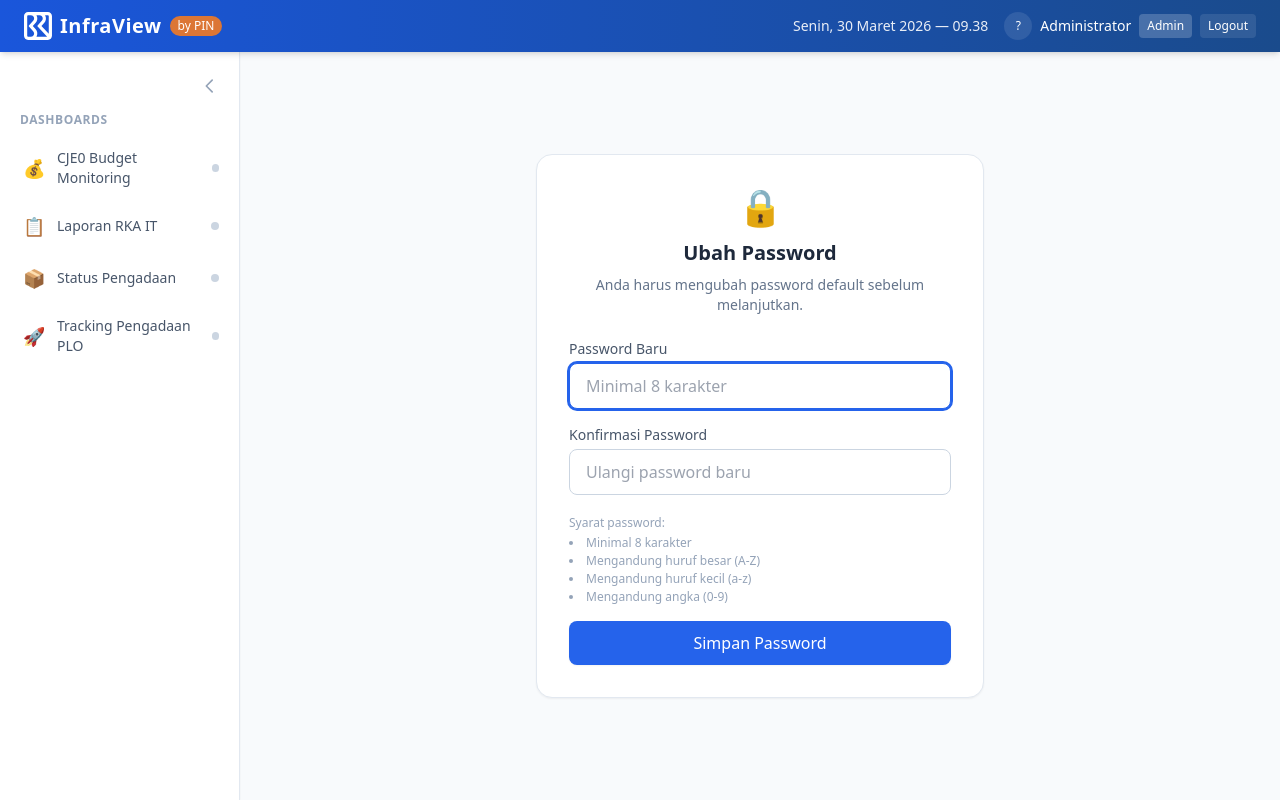
After one commit to itsmhp/InfraView, a Flask app: page /change-password in a window 1280 px wide. The commit adds this page. Run offline with Flask 3, Linux system fonts and the light colour scheme; a user stored in the database is signed in; some libraries are stand-ins or nearby versions.

Commit message:
Add session security, auto-logout, CSRF, and force password change
- Remove redundant breadcrumb from dashboard view
- Add "Login Terakhir" column to user management (with WIB filter)
- Add auto-logout after 10min inactivity with 60s countdown popup
- Add CSRF protection on all POST forms (flask-wtf)
- Add force password change on first login (must_change_password)
- Add password strength validation (8 chars, upper/lower/digit)
- Add rate limiting on login (5 attempts per 5 min per IP)
- Add security headers (X-Content-Type-Options, X-Frame-Options, etc)
- Add secure session cookie config (HttpOnly, SameSite, 1-day remember)

Co-Authored-By: Claude Opus 4.6 <noreply@anthropic.com>

```diff
--- a/app.py
+++ b/app.py
@@ -1,8 +1,12 @@
-from flask import Flask, render_template
-from flask_login import LoginManager
+from datetime import timedelta
+from flask import Flask, render_template, redirect, url_for, request
+from flask_login import LoginManager, current_user
+from flask_wtf.csrf import CSRFProtect
 from config import Config
 from models import db
 from models.user import User
+
+csrf = CSRFProtect()
 
 
 def create_app():
@@ -11,6 +15,14 @@ def create_app():
 
     # Init extensions
     db.init_app(app)
+    csrf.init_app(app)
+
+    # Jinja filter: UTC → WIB (UTC+7)
+    @app.template_filter('wib')
+    def wib_filter(dt):
+        if dt is None:
+            return None
+        return dt + timedelta(hours=7)
 
     login_manager = LoginManager()
     login_manager.login_view = 'auth.login'
@@ -50,6 +62,23 @@ def create_app():
     def forbidden(e):
         return render_template('errors/403.html'), 403
 
+    # Security headers
+    @app.after_request
+    def set_security_headers(response):
+        response.headers['X-Content-Type-Options'] = 'nosniff'
+        response.headers['X-Frame-Options'] = 'SAMEORIGIN'
+        response.headers['X-XSS-Protection'] = '1; mode=block'
+        response.headers['Referrer-Policy'] = 'strict-origin-when-cross-origin'
+        return response
+
+    # Force password change if required
+    @app.before_request
+    def check_password_change():
+        if current_user.is_authenticated and getattr(current_user, 'must_change_password', False):
+            allowed = ('auth.change_password', 'auth.logout', 'static')
+            if request.endpoint not in allowed:
+                return redirect(url_for('auth.change_password'))
+
     # Create tables + seed
     with app.app_context():
         db.create_all()
@@ -60,6 +89,10 @@ def create_app():
         if 'last_login' not in cols:
             with db.engine.connect() as conn:
                 conn.execute(text("ALTER TABLE users ADD COLUMN last_login TIMESTAMP;"))
+                conn.commit()
+        if 'must_change_password' not in cols:
+            with db.engine.connect() as conn:
+                conn.execute(text("ALTER TABLE users ADD COLUMN must_change_password BOOLEAN DEFAULT TRUE;"))
                 conn.commit()
         # Seed default users if not exist
         if not User.query.filter_by(username='admin').first():
--- a/config.py
+++ b/config.py
@@ -10,6 +10,12 @@ class Config:
     SQLALCHEMY_TRACK_MODIFICATIONS = False
     MAX_CONTENT_LENGTH = 10 * 1024 * 1024  # 10 MB max upload
 
+    # Session & cookie security
+    SESSION_COOKIE_HTTPONLY = True
+    SESSION_COOKIE_SAMESITE = 'Lax'
+    REMEMBER_COOKIE_DURATION = 86400  # 1 day (seconds) instead of Flask-Login default 365 days
+    REMEMBER_COOKIE_HTTPONLY = True
+
     # Fix for Render PostgreSQL URI (postgres:// -> postgresql://)
     if SQLALCHEMY_DATABASE_URI and SQLALCHEMY_DATABASE_URI.startswith('postgres://'):
         SQLALCHEMY_DATABASE_URI = SQLALCHEMY_DATABASE_URI.replace('postgres://', 'postgresql://', 1)
--- a/requirements.txt
+++ b/requirements.txt
@@ -1,6 +1,7 @@
 flask==3.1.1
 flask-sqlalchemy==3.1.1
 flask-login==0.6.3
+flask-wtf==1.2.2
 gunicorn==23.0.0
 python-dotenv==1.1.0
 psycopg2-binary==2.9.10
--- a/routes/auth.py
+++ b/routes/auth.py
@@ -1,10 +1,25 @@
+import time
+from collections import defaultdict
 from datetime import datetime, timezone
 from flask import Blueprint, render_template, redirect, url_for, flash, request
 from flask_login import login_user, logout_user, login_required, current_user
 from models import db
-from models.user import User
+from models.user import User, validate_password
 
 auth_bp = Blueprint('auth', __name__)
+
+# Simple in-memory rate limiter
+_login_attempts = defaultdict(list)
+
+
+def _is_rate_limited(ip, max_attempts=5, window=300):
+    """Check if IP has exceeded login attempts (5 per 5 minutes)."""
+    now = time.time()
+    _login_attempts[ip] = [t for t in _login_attempts[ip] if now - t < window]
+    if len(_login_attempts[ip]) >= max_attempts:
+        return True
+    _login_attempts[ip].append(now)
+    return False
 
 
 @auth_bp.route('/login', methods=['GET', 'POST'])
@@ -13,13 +28,18 @@ def login():
         return redirect(url_for('main.hub'))
 
     if request.method == 'POST':
+        # Rate limit check
+        if _is_rate_limited(request.remote_addr):
+            flash('Terlalu banyak percobaan login. Coba lagi dalam 5 menit.', 'error')
+            return render_template('login.html')
+
         username = request.form.get('username', '').strip()
         password = request.form.get('password', '')
 
         user = User.query.filter_by(username=username).first()
 
         if user and user.check_password(password) and user.is_active:
-            # Record previous login time for display, then update
+            # Record login time
             user.last_login = datetime.now(timezone.utc)
             db.session.commit()
             login_user(user, remember=True)
@@ -38,3 +58,28 @@ def logout():
     logout_user()
     flash('Anda telah logout.', 'info')
     return redirect(url_for('auth.login'))
+
+
+@auth_bp.route('/change-password', methods=['GET', 'POST'])
+@login_required
+def change_password():
+    if request.method == 'POST':
+        new_password = request.form.get('new_password', '')
+        confirm = request.form.get('confirm_password', '')
+
+        if new_password != confirm:
+            flash('Password tidak cocok.', 'error')
+            return redirect(request.url)
+
+        error = validate_password(new_password)
+        if error:
+            flash(error, 'error')
+            return redirect(request.url)
+
+        current_user.set_password(new_password)
+        current_user.must_change_password = False
+        db.session.commit()
+        flash('Password berhasil diubah!', 'success')
+        return redirect(url_for('main.hub'))
+
+    return render_template('change_password.html')
--- a/templates/admin/edit_dashboard.html
+++ b/templates/admin/edit_dashboard.html
@@ -12,6 +12,7 @@
             <h2 class="font-semibold text-slate-800">Edit — {{ dashboard.icon }} {{ dashboard.name }}</h2>
         </div>
         <form method="POST" class="p-6 space-y-4">
+            <input type="hidden" name="csrf_token" value="{{ csrf_token() }}">
             <div>
                 <label class="block text-sm font-medium text-slate-600 mb-1">Nama Dashboard</label>
                 <input type="text" name="name" required value="{{ dashboard.name }}"
@@ -54,6 +55,7 @@
             <div class="border-t border-slate-100 pt-4">
                 <form method="POST" action="{{ url_for('admin.delete_dashboard', id=dashboard.id) }}"
                       onsubmit="return confirm('Hapus dashboard {{ dashboard.name }}? Data HTML juga akan dihapus.')">
+                    <input type="hidden" name="csrf_token" value="{{ csrf_token() }}">
                     <button type="submit" class="text-xs text-red-500 hover:text-red-700 transition">
                         Hapus Dashboard
                     </button>
--- a/templates/admin/new_dashboard.html
+++ b/templates/admin/new_dashboard.html
@@ -12,6 +12,7 @@
             <h2 class="font-semibold text-slate-800">Tambah Dashboard Baru</h2>
         </div>
         <form method="POST" class="p-6 space-y-4">
+            <input type="hidden" name="csrf_token" value="{{ csrf_token() }}">
             <div>
                 <label class="block text-sm font-medium text-slate-600 mb-1">Nama Dashboard *</label>
                 <input type="text" name="name" required placeholder="e.g. CJE0 Budget Monitoring"
--- a/templates/admin/new_user.html
+++ b/templates/admin/new_user.html
@@ -12,6 +12,7 @@
             <h2 class="font-semibold text-slate-800">Tambah User Baru</h2>
         </div>
         <form method="POST" class="p-6 space-y-4">
+            <input type="hidden" name="csrf_token" value="{{ csrf_token() }}">
             <div>
                 <label class="block text-sm font-medium text-slate-600 mb-1">Username *</label>
                 <input type="text" name="username" required placeholder="e.g. hanif"
--- a/templates/admin/upload.html
+++ b/templates/admin/upload.html
@@ -46,6 +46,7 @@
             <!-- Tab: Upload File -->
             <div id="panel-file">
                 <form method="POST" enctype="multipart/form-data" id="upload-form">
+                    <input type="hidden" name="csrf_token" value="{{ csrf_token() }}">
                     <div id="drop-zone"
                          class="border-2 border-dashed border-slate-300 rounded-xl p-8 text-center hover:border-bri-400 hover:bg-bri-50/30 transition-all cursor-pointer">
                         <div id="drop-icon" class="text-4xl mb-3">📄</div>
@@ -81,6 +82,7 @@
             <!-- Tab: Paste HTML -->
             <div id="panel-paste" class="hidden">
                 <form method="POST" id="paste-form">
+                    <input type="hidden" name="csrf_token" value="{{ csrf_token() }}">
                     <div class="mb-3">
                         <p class="text-xs text-slate-400 mb-2">
                             💡 Gunakan metode ini jika upload file terkena DLP. Buka file HTML dengan text editor, lalu copy-paste seluruh isinya ke sini.
--- a/templates/base.html
+++ b/templates/base.html
@@ -121,6 +121,25 @@
             {% block content %}{% endblock %}
         </main>
     </div>
+    <!-- Inactivity Timeout Modal -->
+    <div id="timeout-modal" class="hidden fixed inset-0 bg-black/50 z-[100] flex items-center justify-center">
+        <div class="bg-white rounded-2xl shadow-2xl p-6 w-full max-w-sm mx-4 text-center">
+            <div class="text-4xl mb-3">&#9200;</div>
+            <h3 class="text-lg font-semibold text-slate-800 mb-2">Sesi Tidak Aktif</h3>
+            <p class="text-sm text-slate-500 mb-1">Anda akan otomatis logout dalam</p>
+            <p class="text-3xl font-bold text-red-600 mb-4" id="timeout-countdown">60</p>
+            <p class="text-xs text-slate-400 mb-4">detik karena tidak ada aktivitas.</p>
+            <div class="flex gap-3 justify-center">
+                <button id="timeout-continue" class="px-5 py-2 bg-bri-500 hover:bg-bri-600 text-white text-sm rounded-lg transition font-medium">
+                    Lanjutkan
+                </button>
+                <button id="timeout-logout" class="px-5 py-2 bg-slate-200 hover:bg-slate-300 text-slate-700 text-sm rounded-lg transition">
+                    Logout
+                </button>
+            </div>
+        </div>
+    </div>
+
     {% else %}
     {% block content_noauth %}{% endblock %}
     {% endif %}
@@ -194,6 +213,67 @@
             const modal = document.getElementById('shortcut-modal');
             if (wrap && modal && !wrap.contains(e.target)) modal.classList.add('hidden');
         });
+
+        // Inactivity auto-logout (10 min idle + 60s countdown)
+        (function() {
+            const IDLE_LIMIT = 10 * 60 * 1000;  // 10 minutes
+            const COUNTDOWN_SECS = 60;
+            const LOGOUT_URL = '{{ url_for("auth.logout") }}';
+
+            let idleTimer = null;
+            let countdownTimer = null;
+            let countdownValue = COUNTDOWN_SECS;
+
+            const modal = document.getElementById('timeout-modal');
+            const countdownEl = document.getElementById('timeout-countdown');
+            const continueBtn = document.getElementById('timeout-continue');
+            const logoutBtn = document.getElementById('timeout-logout');
+
+            if (!modal) return;
+
+            function resetIdleTimer() {
+                if (!modal.classList.contains('hidden')) return;
+                clearTimeout(idleTimer);
+                idleTimer = setTimeout(showWarning, IDLE_LIMIT);
+            }
+
+            function showWarning() {
+                countdownValue = COUNTDOWN_SECS;
+                countdownEl.textContent = countdownValue;
+                modal.classList.remove('hidden');
+                countdownTimer = setInterval(function() {
+                    countdownValue--;
+                    countdownEl.textContent = countdownValue;
+                    if (countdownValue <= 0) {
+                        clearInterval(countdownTimer);
+                        window.location.href = LOGOUT_URL;
+                    }
+                }, 1000);
+            }
+
+            function dismissWarning() {
+                modal.classList.add('hidden');
+                clearInterval(countdownTimer);
+                resetIdleTimer();
+            }
+
+            continueBtn.addEventListener('click', dismissWarning);
+            logoutBtn.addEventListener('click', function() {
+                window.location.href = LOGOUT_URL;
+            });
+
+            ['mousemove', 'keydown', 'scroll', 'click', 'touchstart'].forEach(function(evt) {
+                document.addEventListener(evt, resetIdleTimer, { passive: true });
+            });
+
+            // Detect iframe focus as activity (for dashboard view)
+            setInterval(function() {
+                var iframe = document.getElementById('dashboard-frame');
+                if (iframe && document.activeElement === iframe) resetIdleTimer();
+            }, 30000);
+
+            resetIdleTimer();
+        })();
     </script>
     {% block scripts %}{% endblock %}
 </body>
--- /dev/null
+++ b/templates/change_password.html
@@ -0,0 +1,71 @@
+{% extends "base.html" %}
+{% block title %}Ubah Password — InfraView{% endblock %}
+
+{% block content %}
+<div class="min-h-[calc(100vh-52px)] flex items-center justify-center p-4 bg-slate-50">
+    <div class="w-full max-w-md">
+        <!-- Flash Messages -->
+        {% with messages = get_flashed_messages(with_categories=true) %}
+        {% if messages %}
+        <div class="mb-4 space-y-2">
+            {% for category, message in messages %}
+            <div class="px-4 py-3 rounded-lg text-sm
+                {{ 'bg-red-50 text-red-700 border border-red-200' if category == 'error' else
+                   'bg-emerald-50 text-emerald-700 border border-emerald-200' if category == 'success' else
+                   'bg-blue-50 text-blue-700 border border-blue-200' }}">
+                {{ message }}
+            </div>
+            {% endfor %}
+        </div>
+        {% endif %}
+        {% endwith %}
+
+        <div class="bg-white rounded-2xl shadow-sm border border-slate-200 p-8">
+            <div class="text-center mb-6">
+                <div class="text-4xl mb-3">🔒</div>
+                <h2 class="text-xl font-semibold text-slate-800">Ubah Password</h2>
+                {% if current_user.must_change_password %}
+                <p class="text-sm text-slate-500 mt-2">Anda harus mengubah password default sebelum melanjutkan.</p>
+                {% else %}
+                <p class="text-sm text-slate-500 mt-2">Masukkan password baru Anda.</p>
+                {% endif %}
+            </div>
+
+            <form method="POST" class="space-y-4">
+                <input type="hidden" name="csrf_token" value="{{ csrf_token() }}">
+                <div>
+                    <label class="block text-sm font-medium text-slate-600 mb-1">Password Baru</label>
+                    <input type="password" name="new_password" required autofocus
+                        class="w-full px-4 py-2.5 border border-slate-300 rounded-lg focus:ring-2 focus:ring-bri-500 focus:border-bri-500 outline-none transition"
+                        placeholder="Minimal 8 karakter">
+                </div>
+                <div>
+                    <label class="block text-sm font-medium text-slate-600 mb-1">Konfirmasi Password</label>
+                    <input type="password" name="confirm_password" required
+                        class="w-full px-4 py-2.5 border border-slate-300 rounded-lg focus:ring-2 focus:ring-bri-500 focus:border-bri-500 outline-none transition"
+                        placeholder="Ulangi password baru">
+                </div>
+                <div class="text-xs text-slate-400 space-y-1 pt-1">
+                    <p>Syarat password:</p>
+                    <ul class="list-disc list-inside space-y-0.5">
+                        <li>Minimal 8 karakter</li>
+                        <li>Mengandung huruf besar (A-Z)</li>
+                        <li>Mengandung huruf kecil (a-z)</li>
+                        <li>Mengandung angka (0-9)</li>
+                    </ul>
+                </div>
+                <button type="submit"
+                    class="w-full bg-bri-500 hover:bg-bri-600 text-white font-medium py-2.5 rounded-lg transition shadow-sm">
+                    Simpan Password
+                </button>
+            </form>
+
+            {% if not current_user.must_change_password %}
+            <div class="mt-4 text-center">
+                <a href="{{ url_for('main.hub') }}" class="text-sm text-slate-400 hover:text-bri-600 transition">Kembali ke Dashboard</a>
+            </div>
+            {% endif %}
+        </div>
+    </div>
+</div>
+{% endblock %}
--- a/templates/login.html
+++ b/templates/login.html
@@ -30,6 +30,7 @@
         <div class="bg-white rounded-2xl shadow-xl p-8">
             <h2 class="text-xl font-semibold text-slate-800 mb-6">Login</h2>
             <form method="POST" class="space-y-4">
+                <input type="hidden" name="csrf_token" value="{{ csrf_token() }}">
                 <div>
                     <label class="block text-sm font-medium text-slate-600 mb-1">Username</label>
                     <input type="text" name="username" required autofocus
```
Also changed, not shown: models/user.py (+15 -0 lines), routes/admin.py (+8 -2 lines), templates/admin/users.html (+10 -0 lines), templates/view.html (+0 -7 lines).
